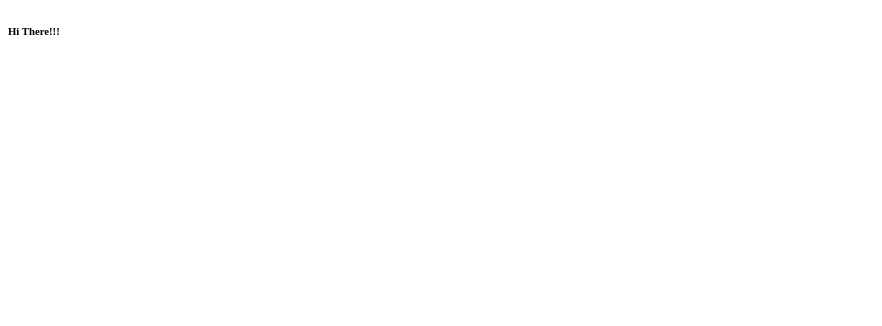
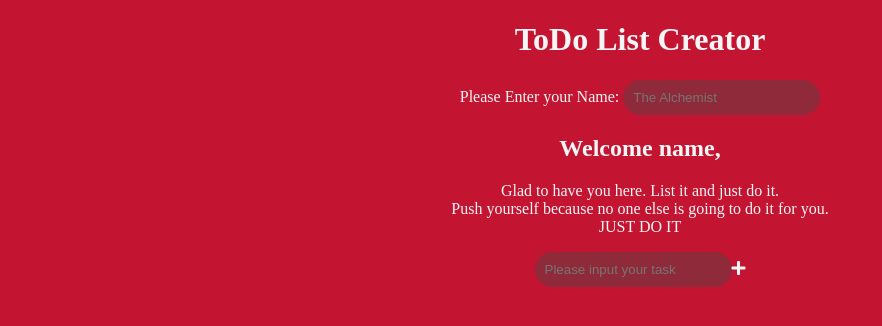
Before and after one commit to the-alchemist-gh/todo-list, a plain HTML site: page index.html in a window 1280 px wide. Shown: the whole page, without its empty margins (0-882 px from the left). Drawn offline with Linux system fonts and the light colour scheme.

Commit message:
initial code for structure

```diff
--- a/index.html
+++ b/index.html
@@ -2,10 +2,33 @@
 <html>
 <head>
 	<title>Todo-List</title>
+	<link rel="stylesheet" href="https://use.fontawesome.com/releases/v5.4.1/css/all.css" integrity="sha384-5sAR7xN1Nv6T6+dT2mhtzEpVJvfS3NScPQTrOxhwjIuvcA67KV2R5Jz6kr4abQsz" crossorigin="anonymous">
+	<link rel="stylesheet" href="styles.css">
 </head>
 <body>
-	<h6>Hi There!!! </h6>
 	<!-- add some good looking content here -->
 	<!-- we basically need input with where we can list our todos -->
+	<div id="todo-list">
+		<h1>ToDo List Creator</h1>
+		<div class="nameInput">
+			<label>Please Enter your Name:</label>
+			<input type="text" placeholder="The Alchemist" name="name" id="name">
+		</div>
+		<div class="welcome-text">
+			<h2>Welcome name, </h2>
+			<p>Glad to have you here. List it and just do it.
+				<br>Push yourself because no one else is going to do it for you.
+				<br>JUST DO IT</p>
+		</div>
+		<div id="task-section">
+			<div id="task-input" class="nameInput">
+				<input type="text" placeholder="Please input your task"><i class="fas fa-plus"></i>
+			</div>
+			<div id="tasks">
+
+			</div>
+		</div>
+	</div>
+
 </body>
 </html>
--- a/styles.css
+++ b/styles.css
@@ -1 +1,20 @@
 /* Some styles if you can write some good css too */
+body{
+    background: #c31432;  /* fallback for old browsers */
+background: -webkit-linear-gradient(to top, #240b36, #c31432) cover;  /* Chrome 10-25, Safari 5.1-6 */
+background: linear-gradient(to top, #240b36, #c31432) cover; /* W3C, IE 10+/ Edge, Firefox 16+, Chrome 26+, Opera 12+, Safari 7+ */
+background-size: cover;
+color: whitesmoke;
+text-align: center;
+}
+
+input{
+    border-radius: 20px 20px 20px 20px;
+    padding: 10px;
+    border: 0px solid gray;
+    background-color: #4949496b;
+}
+
+fas{
+    background-color:
+}
```
